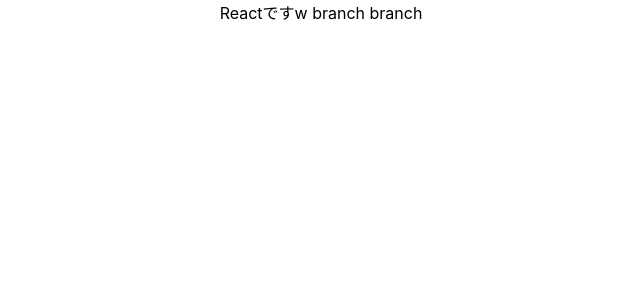
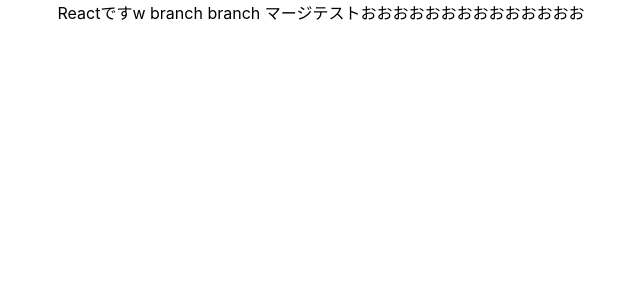
Before and after one commit to yoimers/test, a React (Create React App) app: page / in a window 1280 px wide. Shown: the top 300 px of the page, without its empty margins (319-959 px from the left). Built offline with nearby package versions, Linux system fonts and the light colour scheme.

Commit message:
merge test

```diff
--- a/src/App.js
+++ b/src/App.js
@@ -7,6 +7,7 @@
       Reactですw
       branch
       branch
+      マージテストおおおおおおおおおおおおおお
     </div>
   );
 }
```
